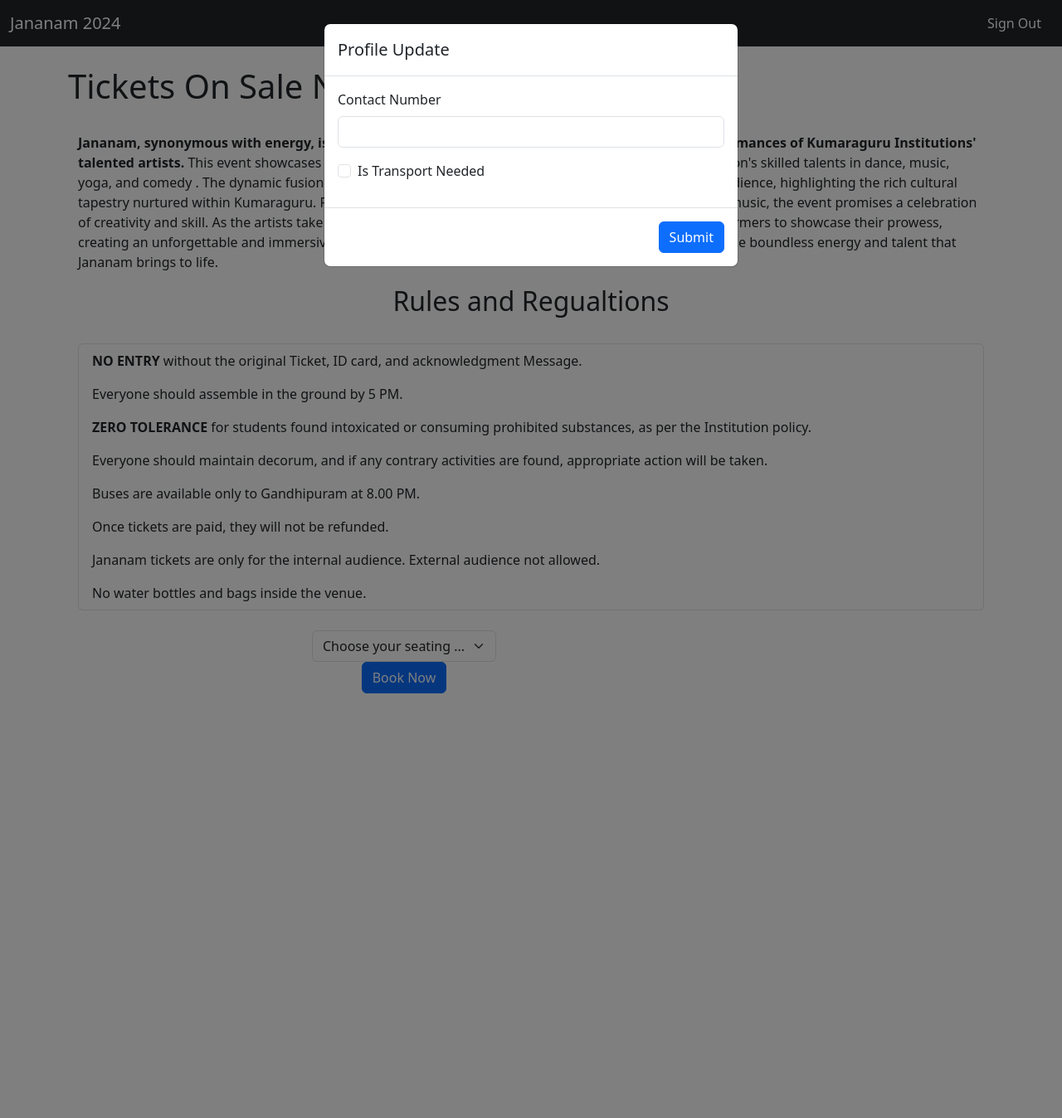
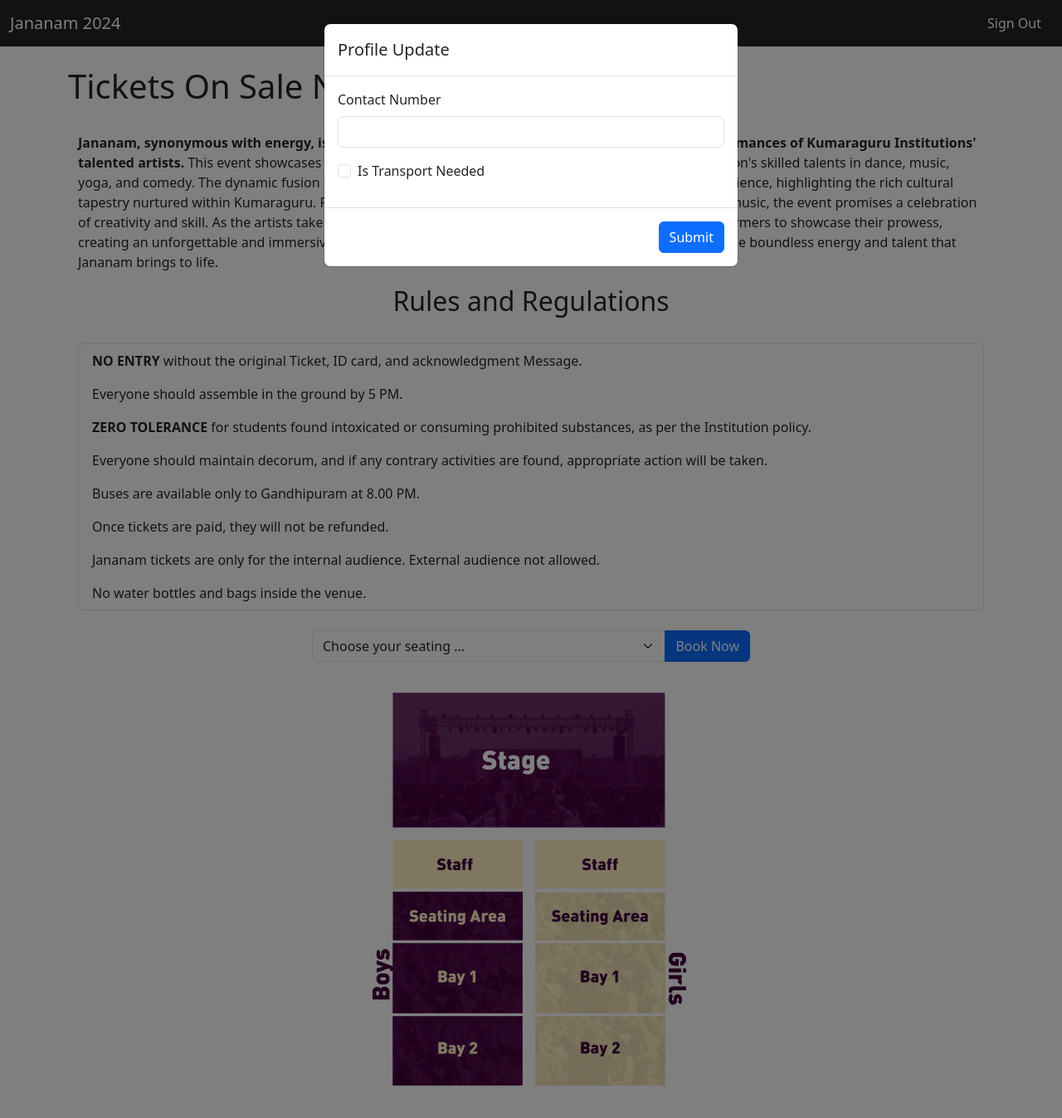
Before and after one commit to Dhanushkumar-S-G/iTicketer, a Django app: page /dashboard/ in a window 1280 px wide. Shown: the top 1348 px of the page at 83% size. Run offline with Django 5.2, Linux system fonts and the light colour scheme; the visitor is signed in with stand-in values (Sample User, id 1); data comes from the database, SQL or seed files in the repository; data that the repository does not hold is empty; parts of the project's set-up code (start-up, migrations or seed data) failed here and were passed over; some libraries are stand-ins or nearby versions.

Commit message:
added seating image

```diff
--- a/base_app/templates/base_app/dashboard.html
+++ b/base_app/templates/base_app/dashboard.html
@@ -50,16 +50,15 @@
         {%endif%}
       </div>
     </div>
-      </div>
   </nav>
   {% include 'messages.html' %}
-    <div class="container ">
   {% if not booking%}
+  <div class="container">
     <h1 class="py-4">Tickets On Sale Now!</h1>
     <div class="container mb-3">
-       <strong>Jananam, synonymous with energy, is set to captivate hearts once more through the vibrant performances of Kumaraguru Institutions' talented artists.</strong> This event showcases a diverse array of performing arts on stage, featuring the institution's skilled talents in dance, music, yoga, and comedy . The dynamic fusion of these art forms promises a mesmerizing experience for the audience, highlighting the rich cultural tapestry nurtured within Kumaraguru. From the rhythmic beats of dance to the soul-stirring melodies of music, the event promises a celebration of creativity and skill. As the artists take the stage, Jananam becomes a platform for the institution's performers to showcase their prowess, creating an unforgettable and immersive experience for all in attendance. Get ready to be enthralled by the boundless energy and talent that Jananam brings to life.
+      <strong>Jananam, synonymous with energy, is set to captivate hearts once more through the vibrant performances of Kumaraguru Institutions' talented artists.</strong> This event showcases a diverse array of performing arts on stage, featuring the institution's skilled talents in dance, music, yoga, and comedy. The dynamic fusion of these art forms promises a mesmerizing experience for the audience, highlighting the rich cultural tapestry nurtured within Kumaraguru. From the rhythmic beats of dance to the soul-stirring melodies of music, the event promises a celebration of creativity and skill. As the artists take the stage, Jananam becomes a platform for the institution's performers to showcase their prowess, creating an unforgettable and immersive experience for all in attendance. Get ready to be enthralled by the boundless energy and talent that Jananam brings to life.
     </div>
-      <h2 class="py3 text-center">Rules and Regualtions</h2>
+    <h2 class="py3 text-center">Rules and Regulations</h2>
     <div class="container py-4">
       <ul class="list-group">
         <li class="list-group-item"><b>NO ENTRY</b> without the original Ticket, ID card, and acknowledgment Message.</li>
@@ -74,11 +73,10 @@
     </div>
     <div class="row">
       <center>
-
         <div class="col-6">
-              <div class="input-group">
           <form method="post" action="{% url 'book_show' %}">
             {% csrf_token %}
+            <div class="input-group">
               <select class="form-select" name="ticket" id="inputGroupSelect04" aria-label="Example select with button addon">
                 <option selected>Choose your seating ...</option>
                 {% if tickets %}
@@ -88,16 +86,16 @@
                 {% endif %}
               </select>
               <button class="btn btn-primary" type="submit">Book Now</button>
+            </div>
             </form>
         </div>
-            </div>
-
+        <br/>
+        <img src="/static/seatting.png" alt="hi" height="500px"/>
+        <br/>
       </center>
     </div>
 
-
   </div>
-
   {% comment %} <a href="{% url 'book_show' %}" class="btn btn-primary">Book a Seat</a> {% endcomment %}
   {% else %}
   <h1 class="py-4">Ticket Details</h1>
@@ -116,14 +114,10 @@
     </div>
   <center>
     <!--  -->
-
     <!--  -->
+  </div>
   {% endif %}
-
-
-
-    </div>
-    {%if user.is_authenticated%}
+{% if user.is_authenticated %}
   <input type="text" class="form-control" name="base_url" value="{{base_url}}" id="base_url" hidden>
   <button type="button" class="btn btn-primary" data-bs-toggle="modal" data-bs-target="#staticBackdrop" hidden id="formButton">
     Launch static backdrop modal
@@ -135,32 +129,28 @@
       <div class="modal-content">
         <div class="modal-header">
           <h5 class="modal-title" id="staticBackdropLabel">Profile Update</h5>
-
         </div>
         <div class="modal-body">
-        <form id="form" method="post" action="{% url 'create_profile' %}" >
+          <form id="form" method="post" action="{% url 'create_profile' %}">
             {% csrf_token %}
             <div class="mb-3">
               <label for="exampleInputEmail1" class="form-label">Contact Number</label>
               <input type="number" class="form-control" name="phone_number" id="phone_number" aria-describedby="emailHelp">
               <input value="{{user.id}}" id="user_id" hidden/>
-
             </div>
-
             <div class="mb-3 form-check">
               <input type="checkbox" name="is_transport" class="form-check-input" id="is_transport">
               <label class="form-check-label" for="exampleCheck1">Is Transport Needed</label>
             </div>
         </div>
         <div class="modal-footer">
-
           <button onClick="" type="submit" class="btn btn-primary">Submit</button>
         </form>
         </div>
       </div>
     </div>
   </div>
-    {%endif%}
+{% endif %}
 </body>
 <script>
   async function fetchData() {
@@ -168,8 +158,6 @@
     const userId = document.getElementById('user_id').value;
     const baseUrl = document.getElementById('base_url').value;
     console.log(baseUrl);
-
-
 
     try {
       const response = await fetch(`${baseUrl}/check_profile/${userId}`);
@@ -190,44 +178,8 @@
     }
   }
 
-
   // Call the fetchData function
   fetchData();
-
-//     const createProfile = async () => {
-//     try {
-//         const form = document.getElementById('form');
-//         const user_form_id = document.getElementById('user_form_id').value;
-
-//         const url = `http://localhost:8000/dashboard/`;
-
-//         const phone_number = document.getElementById('phone_number').value;
-//         const is_transport = document.getElementById('is_transport').value;
-//       const token = document.getElementById('token').value;
-//         const formData = new FormData(form);
-//         formData.append('user_id', user_form_id);
-
-//       console.log(formData);
-//         const response = await fetch(url, {
-//             method: 'POST',
-//             body: formData,
-//             headers: {
-//                 'X-CSRFToken': token,
-//             },
-//         });
-
-//         if (!response.ok) {
-//             throw new Error(`HTTP error! Status: ${response.status}`);
-//         }
-//         console.log(response)
-//         const data = await response.json();
-//         console.log('Profile created successfully:', data);
-//     } catch (error) {
-//         console.error('Error creating profile:', error);
-//           console.error('Error details:', error.message, error.name, error.stack);
-//           console.log(error.stack)
-//     }
-// };
 </script>
 <script src="https://code.jquery.com/jquery-3.2.1.slim.min.js" integrity="sha384-KJ3o2DKtIkvYIK3UENzmM7KCkRr/rE9/Qpg6aAZGJwFDMVNA/GpGFF93hXpG5KkN" crossorigin="anonymous"></script>
 <script src="https://cdn.jsdelivr.net/npm/popper.js@1.12.9/dist/umd/popper.min.js" integrity="sha384-ApNbgh9B+Y1QKtv3Rn7W3mgPxhU9K/ScQsAP7hUibX39j7fakFPskvXusvfa0b4Q" crossorigin="anonymous"></script>
```
Also changed, not shown: base_app/migrations/0014_remove_profile_ticket_checkstatuslog_ticket.py (added), static/seatting.png (added). Lines whose indentation alone changed are shown as unchanged.
